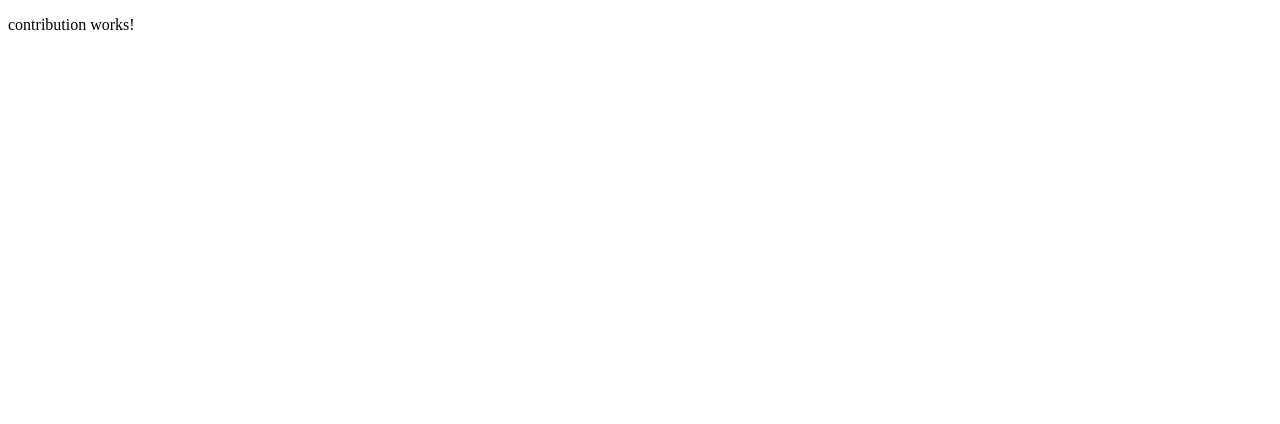
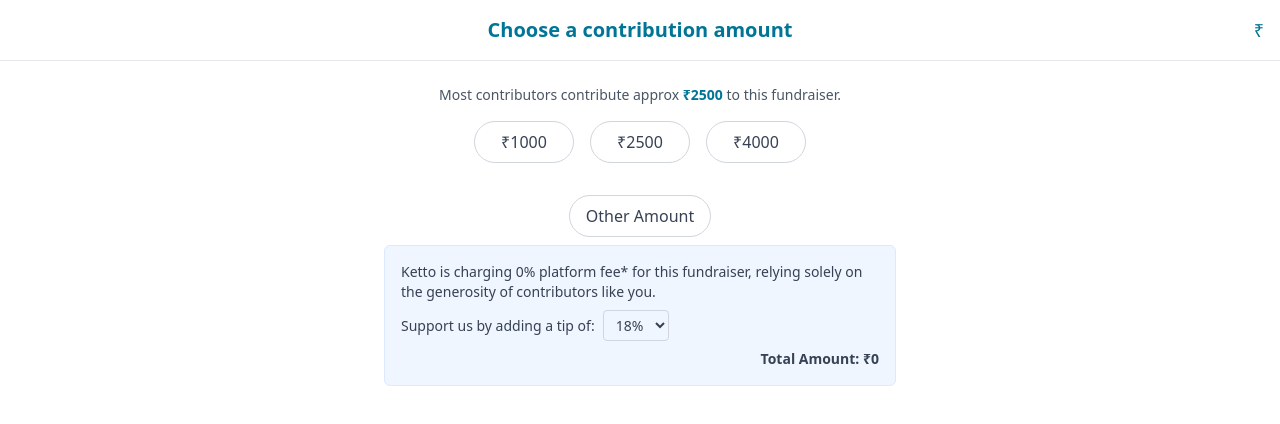
Before and after one commit to PrathamPatel010/payment-form, an Angular app in the folder client/: page / in a window 1280 px wide. Shown: the top 424 px of the page. Built offline with nearby package versions, Linux system fonts and the light colour scheme.

Commit message:
developed till the amount selection part

```diff
--- a/client/package.json
+++ b/client/package.json
@@ -3,7 +3,7 @@
   "version": "0.0.0",
   "scripts": {
     "ng": "ng",
-    "start": "ng serve",
+    "start": "node -r dotenv/config mynode.js && ng serve",
     "build": "ng build",
     "watch": "ng build --watch --configuration development",
     "test": "ng test"
@@ -18,7 +18,10 @@
     "@angular/platform-browser": "^19.1.0",
     "@angular/platform-browser-dynamic": "^19.1.0",
     "@angular/router": "^19.1.0",
+    "@tailwindcss/postcss": "^4.1.11",
+    "postcss": "^8.5.6",
     "rxjs": "~7.8.0",
+    "tailwindcss": "^4.1.11",
     "tslib": "^2.3.0",
     "zone.js": "~0.15.0"
   },
--- /dev/null
+++ b/client/src/app/features/contribution/components/amount-selection/amount-selection.component.html
@@ -0,0 +1,15 @@
+<div
+  (click)="onSelectAmount()"
+  class="rounded-full px-4 py-2 border text-center min-w-[100px] transition-all duration-200 cursor-pointer text-sm sm:text-base border-gray-300 hover:border-blue-500 font-medium mb-2"
+  [ngClass]="{
+    'bg-blue-500 text-white shadow-[0_0_10px_2px_#3b82f6]': selected,
+    'text-gray-700': !selected
+  }"
+>
+  <ng-container *ngIf="amount !== null"
+    ><span>₹{{ amount }}</span></ng-container
+  >
+  <ng-container *ngIf="amount === null"
+    ><span>Other Amount</span>
+  </ng-container>
+</div>
--- /dev/null
+++ b/client/src/app/features/contribution/components/amount-selection/amount-selection.component.ts
@@ -0,0 +1,23 @@
+import { CommonModule } from '@angular/common';
+import { Component, Input, Output, EventEmitter } from '@angular/core';
+
+@Component({
+  selector: 'app-amount-selection',
+  templateUrl: './amount-selection.component.html',
+  styleUrls: ['./amount-selection.component.scss'],
+  standalone: true,
+  imports: [CommonModule],
+})
+export class AmountSelectionComponent {
+  @Input() amount: number | null = null;
+  @Input() selected: boolean = false;
+  @Output() amountSelected = new EventEmitter<number>();
+
+  onSelectAmount() {
+    if (this.amount !== null) {
+      this.amountSelected.emit(this.amount);
+    } else {
+      this.amountSelected.emit(-1); // signals the parent to show custom input
+    }
+  }
+}
--- a/client/src/app/features/contribution/contribution.component.html
+++ b/client/src/app/features/contribution/contribution.component.html
@@ -1 +1,62 @@
-<p>contribution works!</p>
+<div class="text-center border-b border-gray-200 py-4 relative">
+  <h2 class="text-xl font-semibold text-cyan-700">
+    Choose a contribution amount
+  </h2>
+  <div class="absolute right-4 top-4 text-cyan-700 text-lg">₹</div>
+</div>
+
+<div class="flex flex-col items-center mt-6 px-4">
+  <p class="text-gray-600 text-sm mb-4">
+    Most contributors contribute approx
+    <span class="font-semibold text-cyan-700">&#8377;2500</span> to this
+    fundraiser.
+  </p>
+
+  <div class="flex flex-wrap gap-4 justify-center mb-6">
+    <app-amount-selection
+      *ngFor="let amt of fixedAmounts"
+      [amount]="amt"
+      [selected]="selectedAmount === amt"
+      (amountSelected)="onAmountSelected($event)"
+    ></app-amount-selection>
+  </div>
+
+  <app-amount-selection
+    [amount]="null"
+    [selected]="otherOptionSelected"
+    (amountSelected)="onAmountSelected($event)"
+  ></app-amount-selection>
+
+  <div *ngIf="otherOptionSelected" class="mt-1 w-full max-w-xs mx-auto">
+    <input
+      type="number"
+      class="w-full rounded-md border border-gray-300 px-3 py-2 text-sm focus:outline-none focus:ring-2 focus:ring-blue-400"
+      placeholder="Enter custom amount"
+      (change)="onCustomAmountChange($event.target.value)"
+    />
+  </div>
+
+  <div
+    class="bg-blue-50 border border-blue-100 rounded-md p-4 w-full max-w-lg text-sm text-gray-700"
+  >
+    <p class="mb-2">
+      Ketto is charging 0% platform fee* for this fundraiser, relying solely on
+      the generosity of contributors like you.
+    </p>
+    <div class="flex items-center gap-2">
+      <span>Support us by adding a tip of:</span>
+      <select
+        [(ngModel)]="selectedTip"
+        (change)="calculateTotalAmount()"
+        class="border border-gray-300 rounded px-2 py-1 text-sm"
+      >
+        <option *ngFor="let tip of tipOptions" [value]="tip.value">
+          {{ tip.label }}
+        </option>
+      </select>
+    </div>
+    <p class="mt-2 text-right font-semibold">
+      Total Amount: ₹{{ totalAmount }}
+    </p>
+  </div>
+</div>
--- a/client/src/app/features/contribution/contribution.component.ts
+++ b/client/src/app/features/contribution/contribution.component.ts
@@ -1,11 +1,70 @@
+import { CommonModule } from '@angular/common';
 import { Component } from '@angular/core';
+3;
+import { AmountSelectionComponent } from './components/amount-selection/amount-selection.component';
+import { FormsModule } from '@angular/forms';
 
 @Component({
   selector: 'app-contribution',
-  imports: [],
+  imports: [CommonModule, AmountSelectionComponent, FormsModule],
   templateUrl: './contribution.component.html',
-  styleUrl: './contribution.component.scss'
+  styleUrl: './contribution.component.scss',
 })
 export class ContributionComponent {
+  fixedAmounts = [1000, 2500, 4000];
+  tipOptions = [
+    { label: '0%', value: 0 },
+    { label: '5%', value: 5 },
+    { label: '10%', value: 10 },
+    { label: '18%', value: 18 },
+  ];
+  otherOptionSelected = false;
+  selectedAmount: number | null = 0;
+  selectedTip = 18;
+  totalAmount = 0;
 
+  onAmountSelected(amount: number) {
+    if (amount < 0) {
+      this.selectedAmount = null;
+      this.otherOptionSelected = true;
+    } else {
+      this.otherOptionSelected = false;
+      this.selectedAmount = amount;
+      this.updateTipOptions();
+      this.calculateTotalAmount();
+    }
+  }
+
+  onCustomAmountChange(value: string) {
+    const amount = Number(value);
+    if (!isNaN(amount) && amount > 0) {
+      this.selectedAmount = amount;
+      this.updateTipOptions();
+      this.calculateTotalAmount();
+    }
+  }
+
+  updateTipOptions() {
+    this.tipOptions = [
+      { label: '0% (INR 0)', value: 0 },
+      {
+        label: `5% (INR ${(this.selectedAmount * 0.05).toFixed()})`,
+        value: 5,
+      },
+      {
+        label: `10% (INR ${(this.selectedAmount * 0.1).toFixed()})`,
+        value: 10,
+      },
+      {
+        label: `18% (INR ${(this.selectedAmount * 0.18).toFixed()})`,
+        value: 18,
+      },
+    ];
+  }
+
+  calculateTotalAmount() {
+    const tip = (this.selectedAmount * this.selectedTip * 0.01).toFixed();
+    const total = this.selectedAmount + Number.parseInt(tip);
+    this.totalAmount = total;
+  }
 }
--- a/client/src/styles.scss
+++ b/client/src/styles.scss
@@ -1 +1,2 @@
 /* You can add global styles to this file, and also import other style files */
+@use "tailwindcss";
--- a/client/tsconfig.json
+++ b/client/tsconfig.json
@@ -4,7 +4,7 @@
   "compileOnSave": false,
   "compilerOptions": {
     "outDir": "./dist/out-tsc",
-    "strict": true,
+    "strict": false,
     "noImplicitOverride": true,
     "noPropertyAccessFromIndexSignature": true,
     "noImplicitReturns": true,
@@ -22,6 +22,6 @@
     "enableI18nLegacyMessageIdFormat": false,
     "strictInjectionParameters": true,
     "strictInputAccessModifiers": true,
-    "strictTemplates": true
+    "strictTemplates": false
   }
 }
```
Also changed, not shown: client/.postcssrc.json (added), client/src/app/features/contribution/components/amount-selection/amount-selection.component.scss (added), 1 other file (tests, documents, lock files or other folders).
